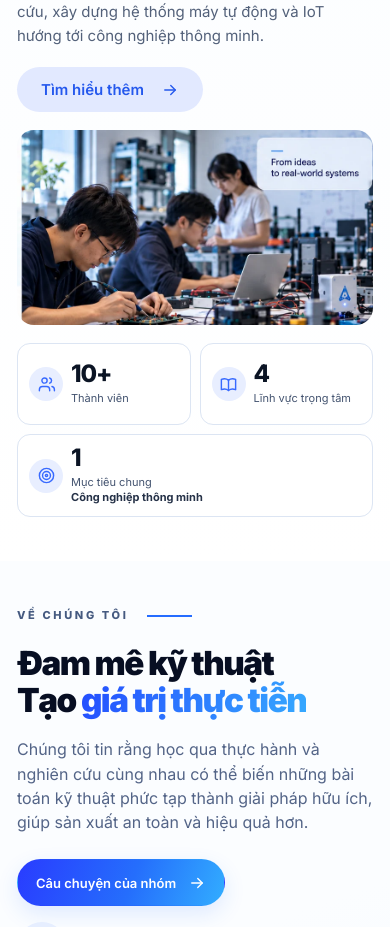
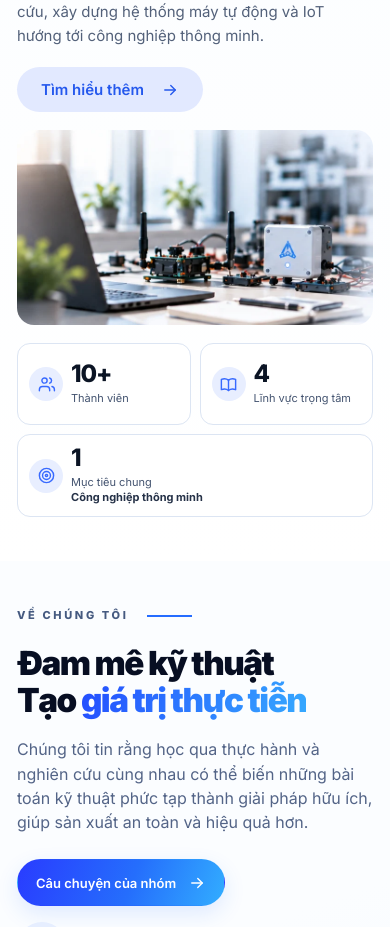
Before and after one commit to khanhpn308/landing_page, a React (Vite) app: page / in a window 390 px wide. Shown: the part 805-1732 px from the top of the page. Built offline with nearby package versions, Linux system fonts and the light colour scheme.

Commit message:
fix(mobile): remove baked English photo callout from About preview

```diff
--- a/src/styles.css
+++ b/src/styles.css
@@ -515,7 +515,7 @@
     background-position:center;
   }
   .about-preview-photo{
-    background-image:url('/assets/about-team.webp') !important;
+    background-image:url('/assets/join-hardware.webp') !important;
     background-position:center;
     background-size:cover;
   }
```
